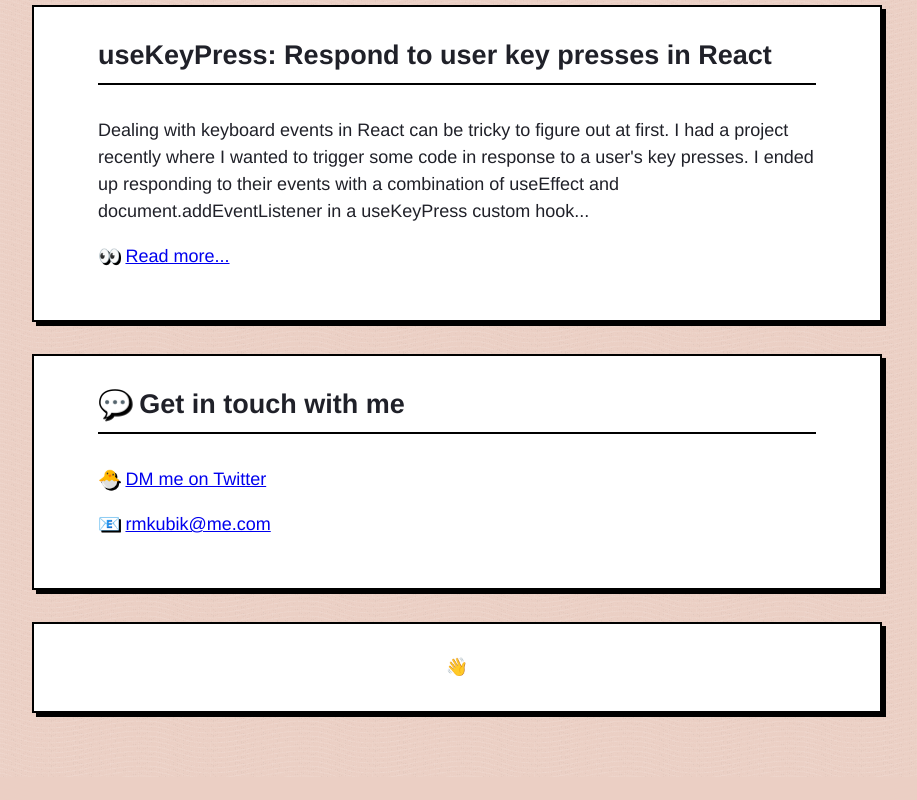
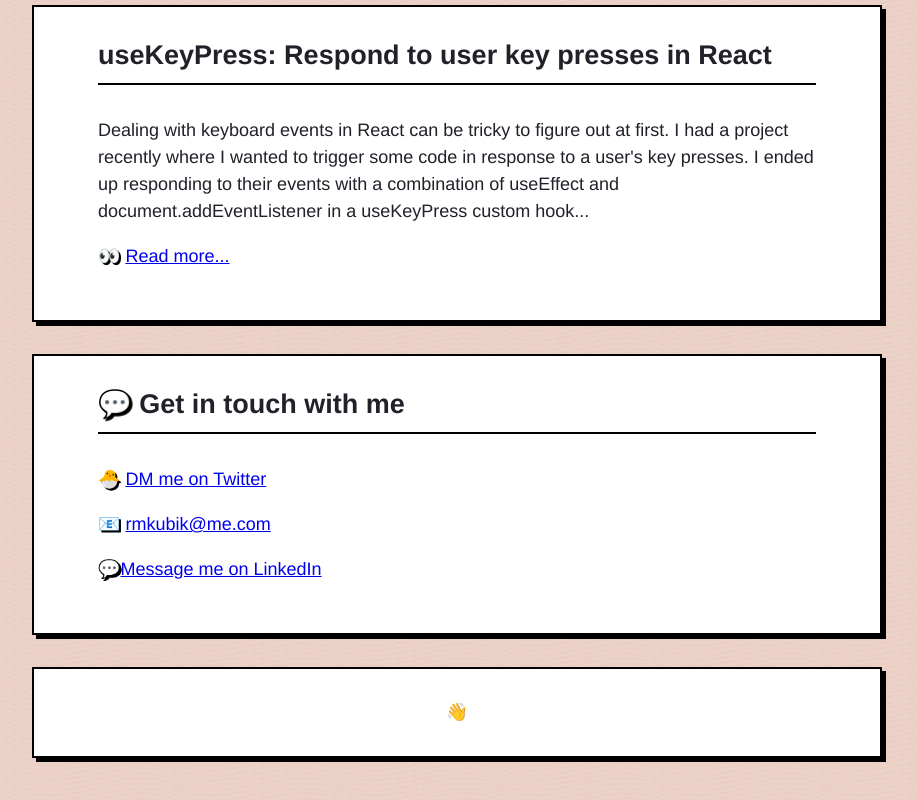
Before and after one commit to rmkubik/next-blog, a Next.js app: page /work in a window 1280 px wide. Shown: the part 8390-9190 px from the top of the page, without its empty margins (183-1100 px from the left). Before the commit the page ends 9167 px from the top, so only its background shows below. Built offline with nearby package versions, Linux system fonts and the light colour scheme.

Commit message:
Add linkedin to contact info

```diff
--- a/pages/work.js
+++ b/pages/work.js
@@ -410,6 +410,12 @@ const Projects = () => {
           <Icon>{"📧"}</Icon>{" "}
           <a href="mailto:rmkubik@me.com">{"rmkubik@me.com"}</a>
         </p>
+        <p>
+          <Icon>{"💬"}</Icon>
+          <a href="https://www.linkedin.com/in/ryankubik/">
+            {"Message me on LinkedIn"}
+          </a>
+        </p>
       </Section>
       <Footer />
       <style jsx>{`
```
